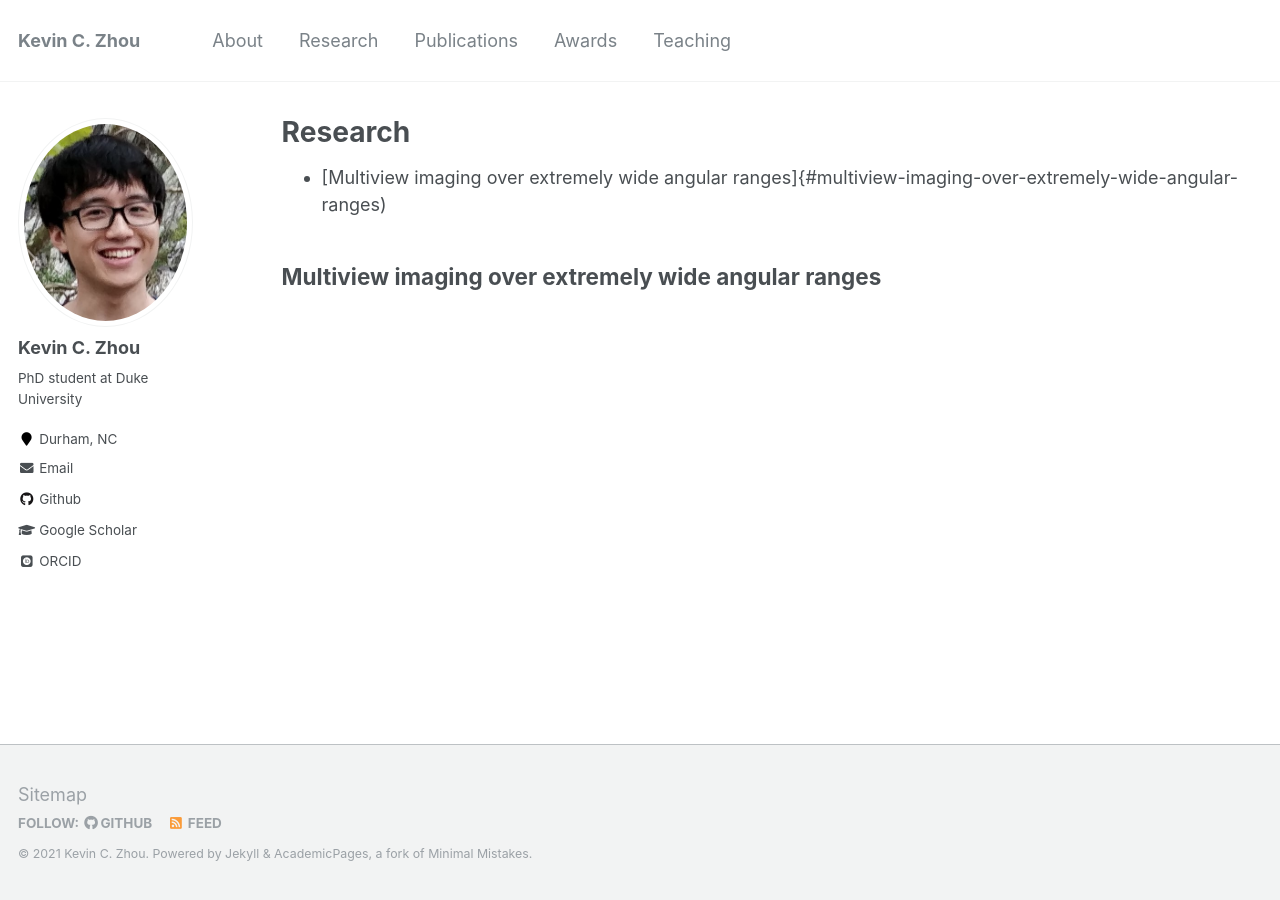
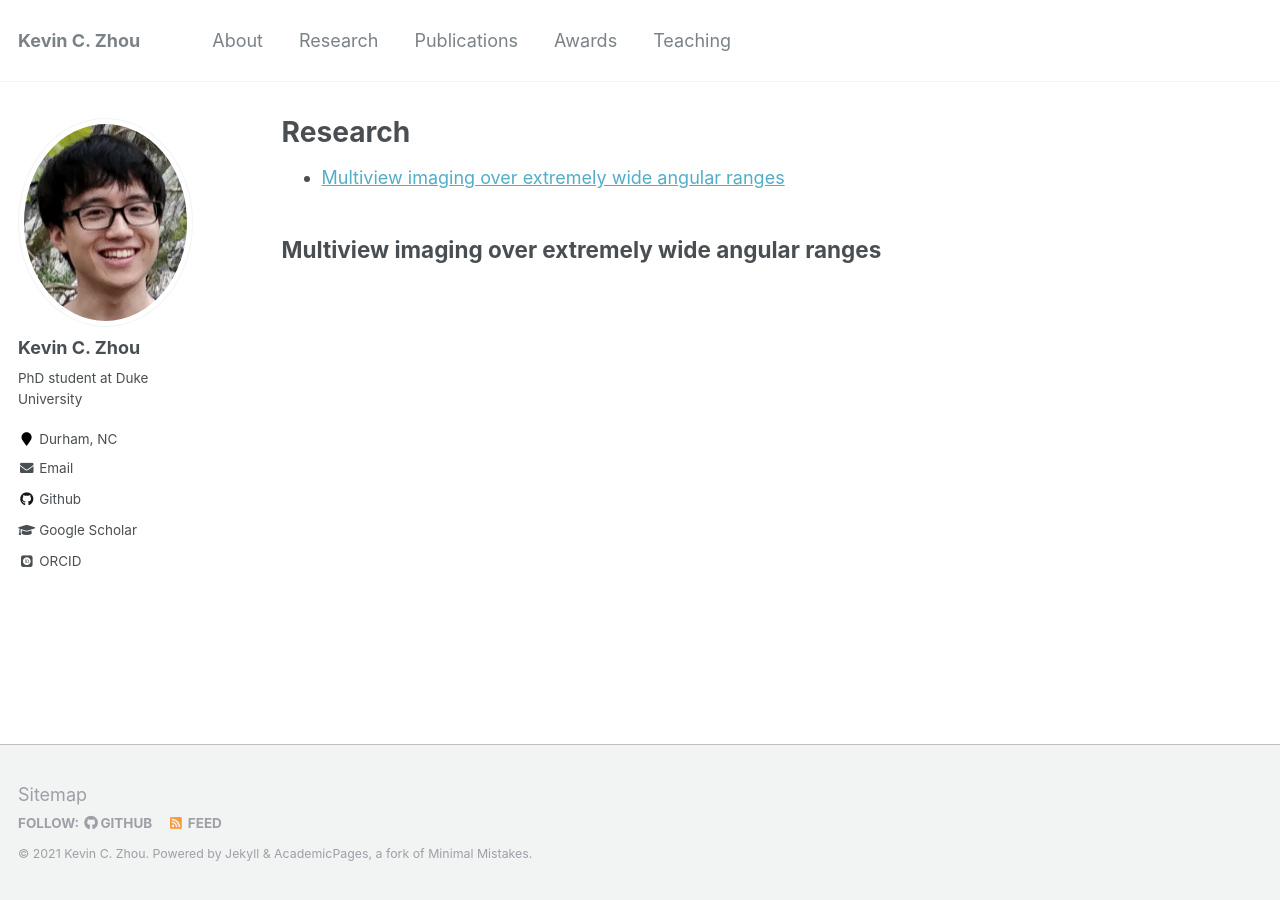
Before and after one commit to kevinczhou/kevinczhou.github.io, a Jekyll site: the page built from _pages/research.md, in a window 1280 px wide. Built offline with Jekyll 4.4.1, drawn with Linux system fonts in a browser that asks for light colours; some web fonts are replaced.

Commit message:
Update research.md

```diff
--- a/_pages/research.md
+++ b/_pages/research.md
@@ -5,7 +5,7 @@ permalink: /research/
 author_profile: true
 ---
 
-- [Multiview imaging over extremely wide angular ranges]{#multiview-imaging-over-extremely-wide-angular-ranges)
+- [Multiview imaging over extremely wide angular ranges](#multiview-imaging-over-extremely-wide-angular-ranges)
 
 
 
```
